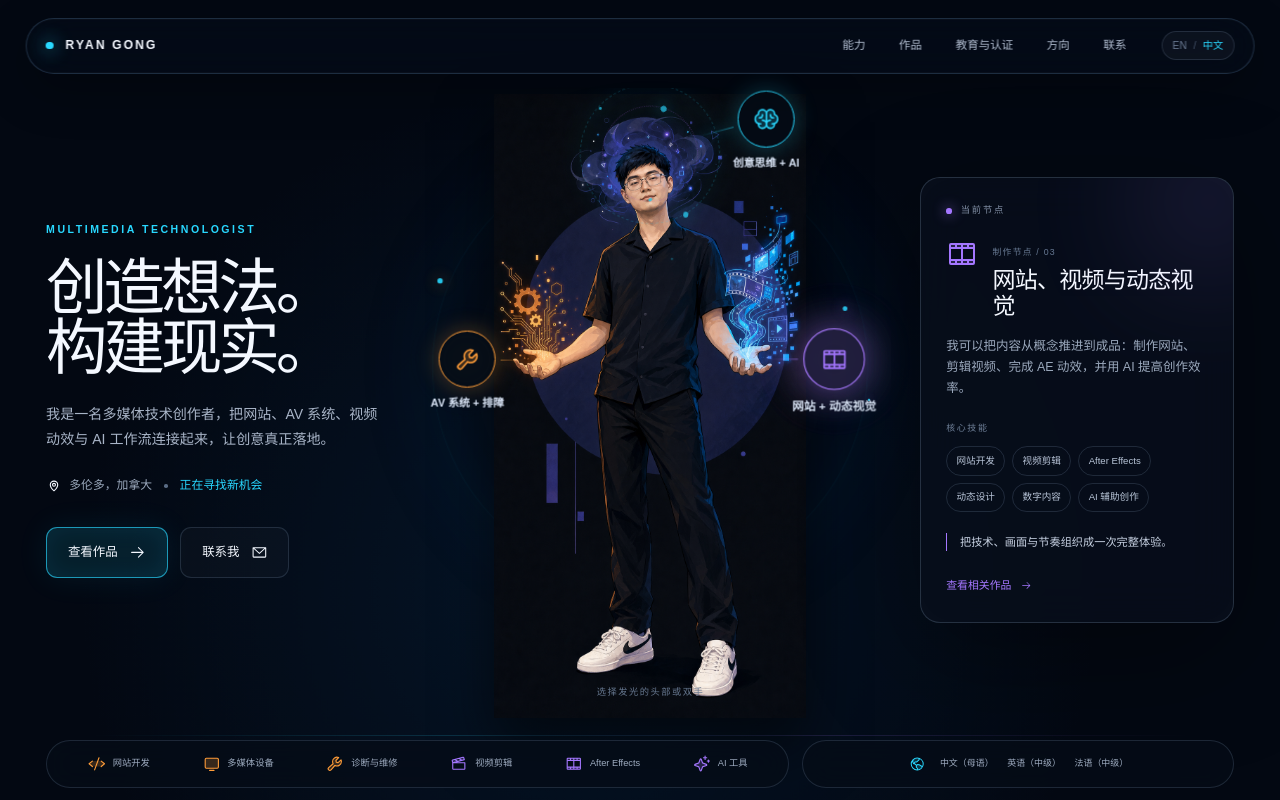
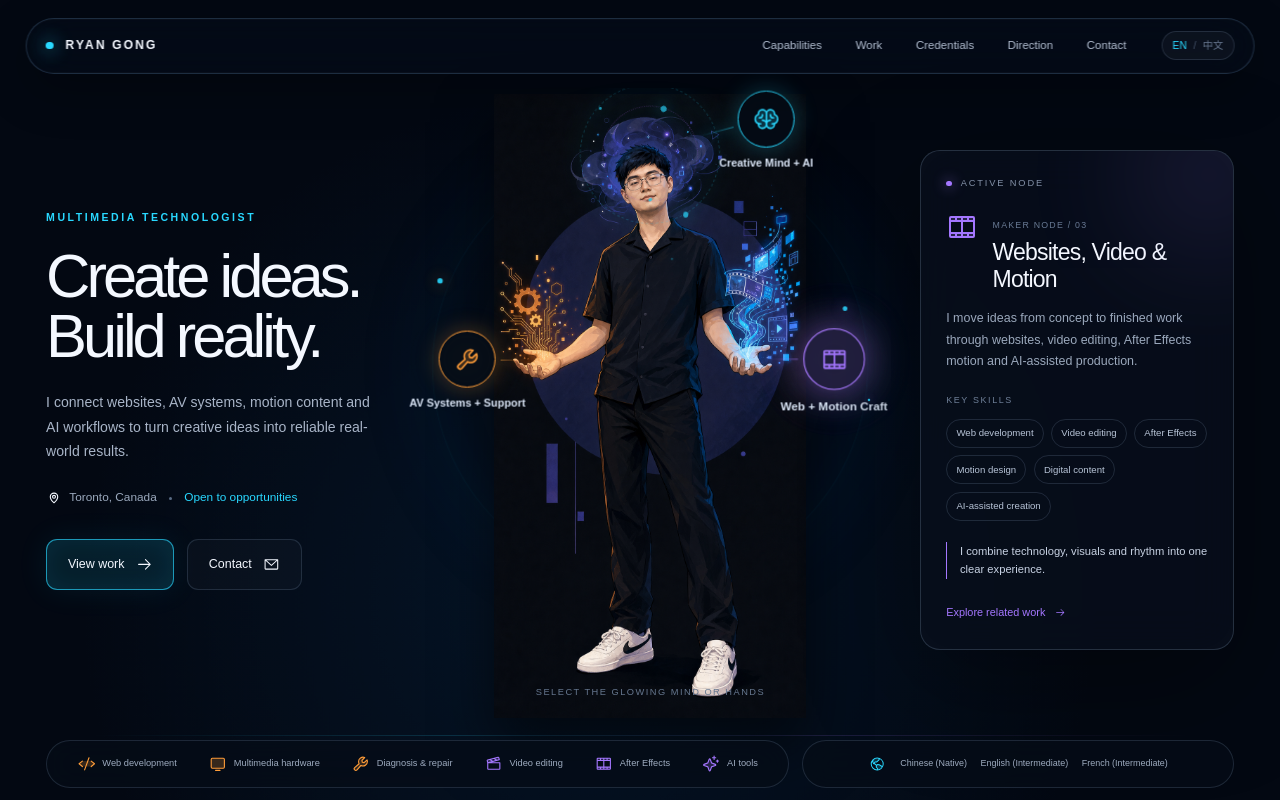
Before and after one commit to ryangong3/ryangong3.github.io, a Next.js app: page / in a window 1280 px wide. Shown: the top 800 px of the page. Built offline with nearby package versions, Linux system fonts and the light colour scheme.

Commit message:
Detect visitor language on first visit

```diff
--- a/app/page.tsx
+++ b/app/page.tsx
@@ -294,14 +294,21 @@ const zoneIcons = {
 const stripIcons = [Code, Monitor, Wrench, FilmSlate, FilmStrip, Sparkle];
 
 export default function Home() {
-  const [language, setLanguage] = useState<Language>(() => {
-    if (typeof window === "undefined") return "zh";
-    const saved = window.localStorage.getItem("ryan-portfolio-language");
-    return saved === "en" ? "en" : "zh";
-  });
+  const [language, setLanguage] = useState<Language>("zh");
   const [active, setActive] = useState<ZoneKey>("create");
   const [hasInteracted, setHasInteracted] = useState(false);
   const [activeVideo, setActiveVideo] = useState<(typeof videos)[number] | null>(null);
+
+  useEffect(() => {
+    const saved = window.localStorage.getItem("ryan-portfolio-language");
+    if (saved === "zh" || saved === "en") {
+      setLanguage(saved);
+      return;
+    }
+
+    const browserLanguage = window.navigator.language.toLowerCase();
+    setLanguage(browserLanguage.startsWith("zh") ? "zh" : "en");
+  }, []);
 
   useEffect(() => {
     document.documentElement.lang = language === "zh" ? "zh-CN" : "en";
```
Also changed, not shown: 1 other file (tests, documents, lock files or other folders).
